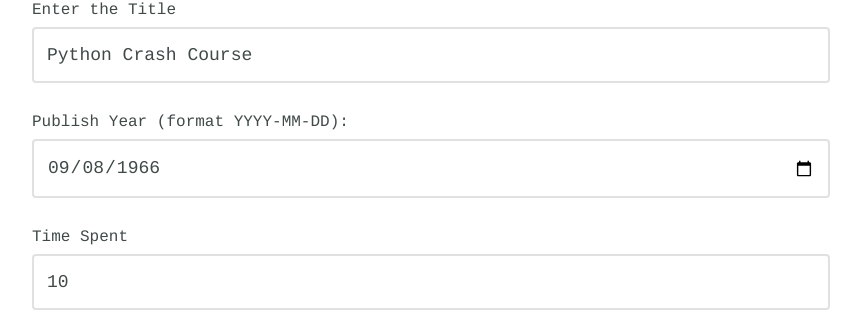
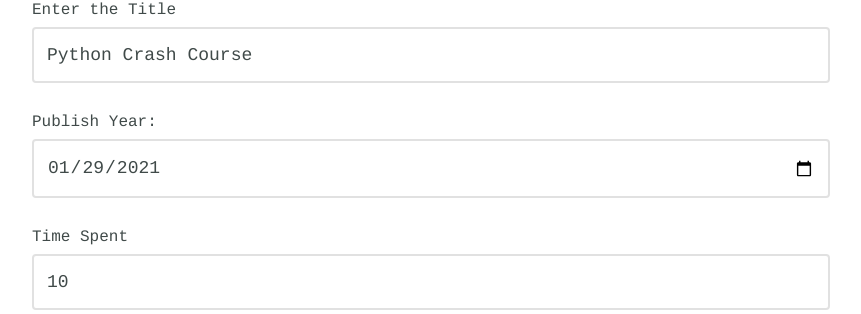
Before and after one commit to AlessandroMalhotra/Techdegree-Project-5, a Flask app: page /entries/1/edit in a window 1280 px wide. Shown: the part 231-545 px from the top of the page, without its empty margins (208-1069 px from the left). Run offline with Flask 2, Linux system fonts and the light colour scheme; data comes from the database, SQL or seed files in the repository; both versions use the stored data as it was after the commit.

Commit message:
Fixed date bug

```diff
--- a/Templates/detail.html
+++ b/Templates/detail.html
@@ -6,7 +6,7 @@
             <time datetime="{{ entry.date }}">{{ entry.date.strftime("%Y-%m-%d") }}</time>
             <div class="entry">
                 <h3>Time Spent: </h3>
-                <p>{{ entry.time_spent }} Hour(s)</p>
+                <p>{{ entry.time_spent }}</p>
             </div>
             <div class="entry">
                 <h3>What you Learned:</h3>
--- a/Templates/edit.html
+++ b/Templates/edit.html
@@ -8,7 +8,7 @@
             {% for field in form %}
                 {% if field.name == 'date' %}
                     <label for="{{ field.name }}">{{ field.label.text }}</label>
-                    <input type="date" id="start" name="date" value="1966-09-08" min="1966-01-01" max="2021-12-31">
+                    <input type="date" id="start" name="date" value="{{ entry.date }}" min="1966-01-01" max="2021-12-31">
                 {% elif field.name == 'title' %}
                     <label for="{{ field.name }}">{{ field.label.text }}</label>
                     {{ field(value=entry.title) }}
--- a/forms.py
+++ b/forms.py
@@ -9,7 +9,7 @@
 
 class EntryForm(Form):
     title = StringField('Enter the Title', validators=[DataRequired()])
-    date = DateField('Publish Year (format YYYY-MM-DD):', format='%Y-%m-%d', validators=[DataRequired()])
+    date = DateField('Publish Year:', format='%Y-%m-%d', validators=[DataRequired()])
     time_spent = StringField('Time Spent',  validators=[DataRequired()])
     learned = TextAreaField('What did you learn?')
     resources = TextAreaField('Resources to remember')
--- a/models.py
+++ b/models.py
@@ -22,14 +22,13 @@
     @classmethod
     def create_entry(cls, title, date, time_spent, learned, resources):
         try:
-            with DATABASE.transaction():
-                cls.create(
-                    title=title,
-                    date=date,
-                    time_spent=time_spent,
-                    learned=learned,
-                    resources=resources,
-                ).save()
+            cls.create(
+                title=title,
+                date=date,
+                time_spent=time_spent,
+                learned=learned,
+                resources=resources,
+            ).save()
         except IntegrityError:
             raise ValueError("Journal entry already exists.")
 
```
Also changed, not shown: journal.db.
